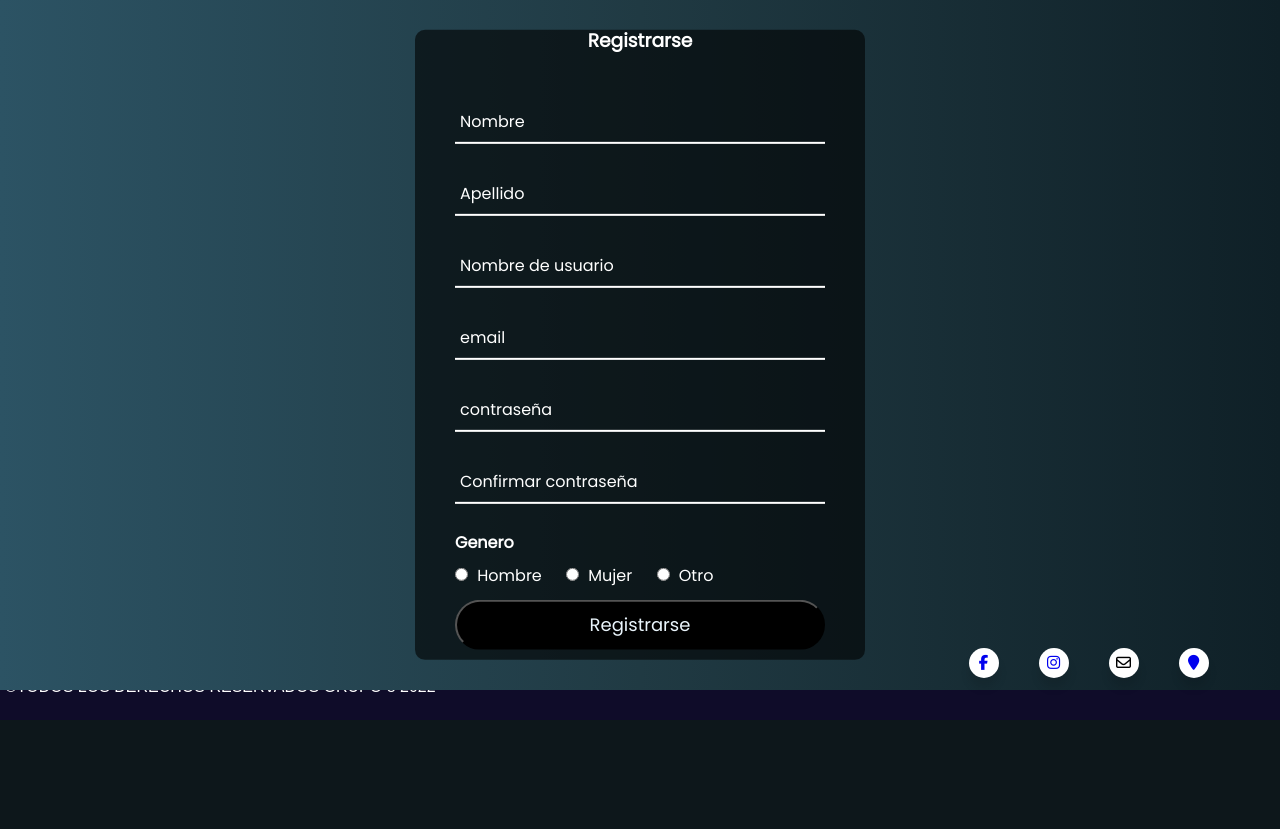
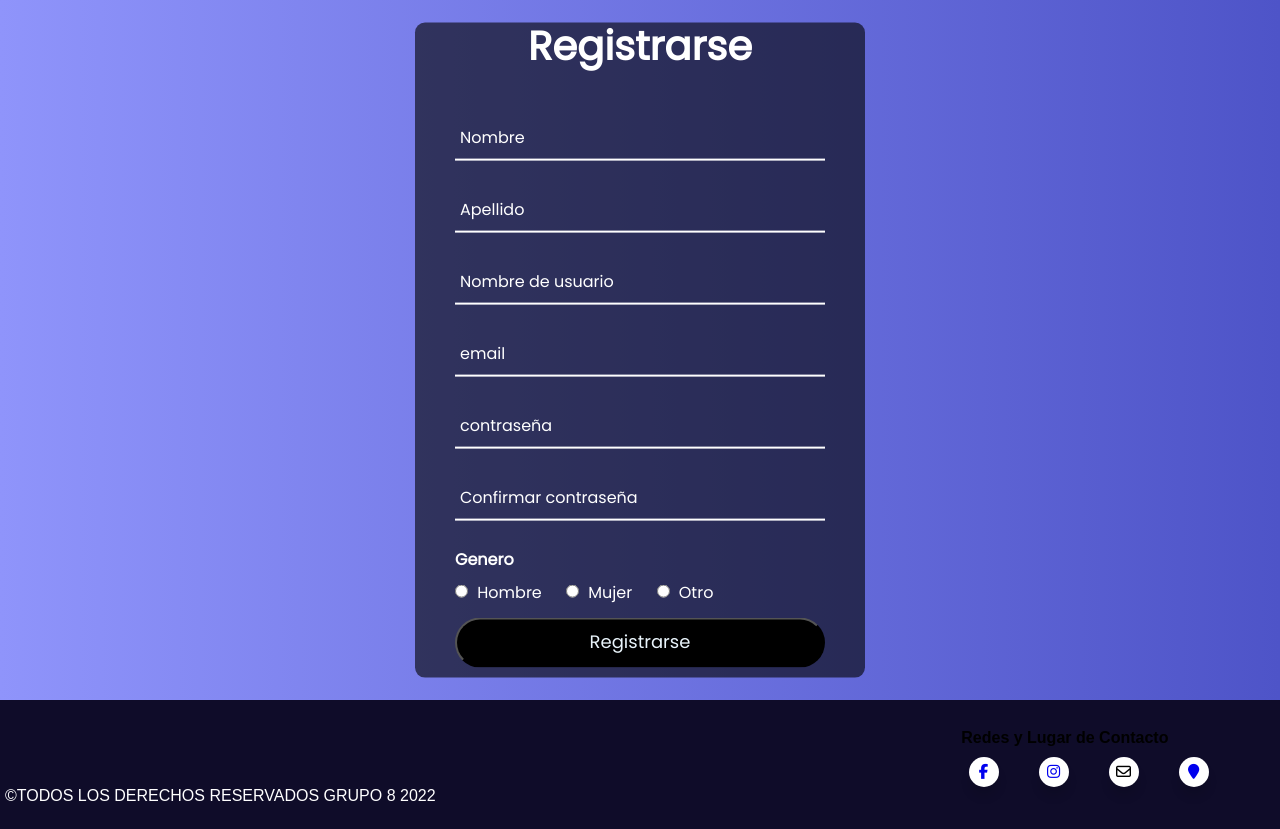
Before and after one commit to LuqueFlorencia/ONG_Blog, a Django app: page /Usuario/registro/ in a window 1280 px wide. Shown: the part 80-909 px from the top of the page. Before the commit the page ends 800 px from the top, so only its background shows below. Run offline with Django 3.2, Linux system fonts and the light colour scheme; some libraries are stand-ins or nearby versions.

Commit message:
Update main.css

```diff
--- a/static/css/main.css
+++ b/static/css/main.css
@@ -118,14 +118,15 @@ nav ul li a,
 
 /* LOGIN CSS INICIO */
 .caja-login{
+    background: #4e54c8;  /* fallback for old browsers */
+    background: -webkit-linear-gradient(to right, #8f94fb, #4e54c8);  /* Chrome 10-25, Safari 5.1-6 */
+    background: linear-gradient(to right, #8f94fb, #4e54c8); /* W3C, IE 10+/ Edge, Firefox 16+, Chrome 26+, Opera 12+, Safari 7+ */
     box-sizing: border-box;
+    position: relative;
     width: 100%;
-    height: 80%;
+    height: 615px;
     font-family: 'Poppins', sans-serif;
     overflow: hidden;
-    position: static;
-    border: 8px inline red;
-    background: #0F2027;
 }
 
 .login {
@@ -246,16 +247,13 @@ input[type="submit"]:hover {
 
 /* Inicio registro */
 .caja-registro {
-    background: #0F2027;
-    /* fallback for old browsers */
-    background: -webkit-linear-gradient(to right, #2C5364, #203A43, #0F2027);
-    /* Chrome 10-25, Safari 5.1-6 */
-    background: linear-gradient(to right, #2C5364, #203A43, #0F2027);
-    /* W3C, IE 10+/ Edge, Firefox 16+, Chrome 26+, Opera 12+, Safari 7+ */
+    background: #4e54c8;  /* fallback for old browsers */
+    background: -webkit-linear-gradient(to right, #8f94fb, #4e54c8);  /* Chrome 10-25, Safari 5.1-6 */
+    background: linear-gradient(to right, #8f94fb, #4e54c8); /* W3C, IE 10+/ Edge, Firefox 16+, Chrome 26+, Opera 12+, Safari 7+ */
     box-sizing: border-box;
-    position: absolute;
+    position: relative;
     width: 100%;
-    height: 690px;
+    height: 700px;
     font-family: 'Poppins', sans-serif;
     overflow: hidden;
 }
@@ -272,6 +270,7 @@ input[type="submit"]:hover {
 
 .registro h3 {
     text-align: center;
+    font-size: 40px;
     padding: 0 0 20px 0;
     color: white;
 }
```
